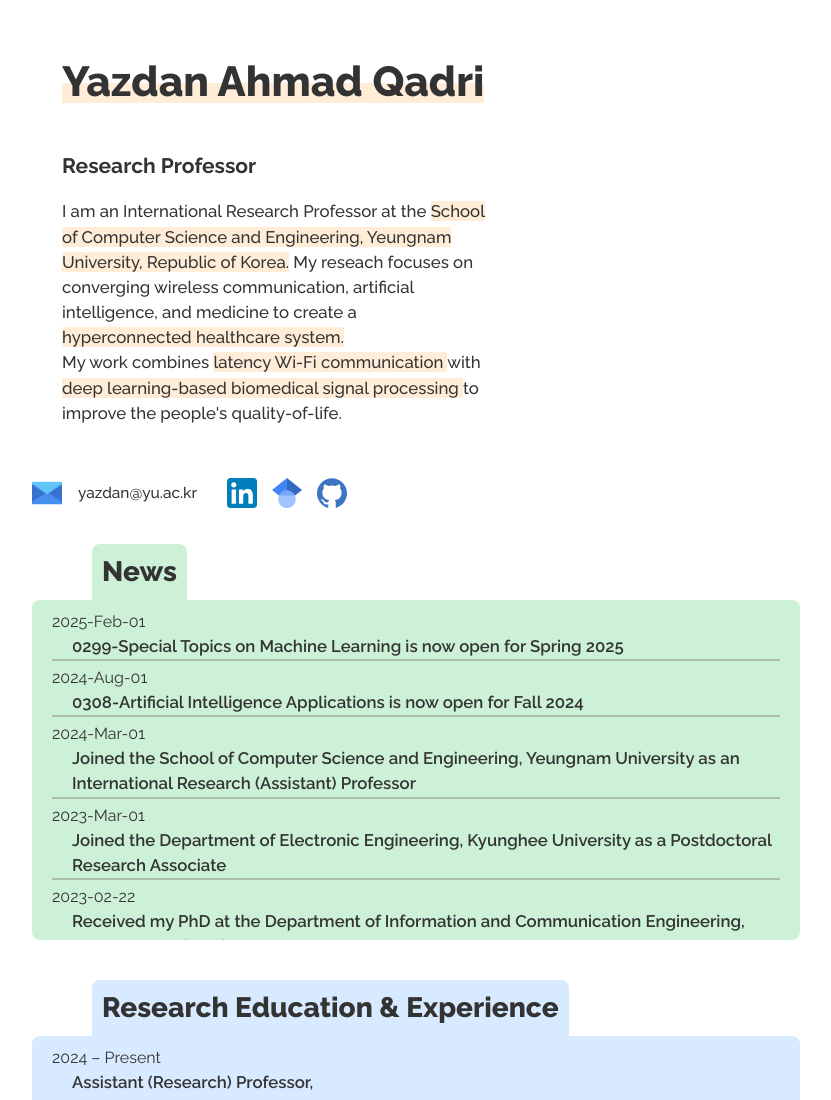
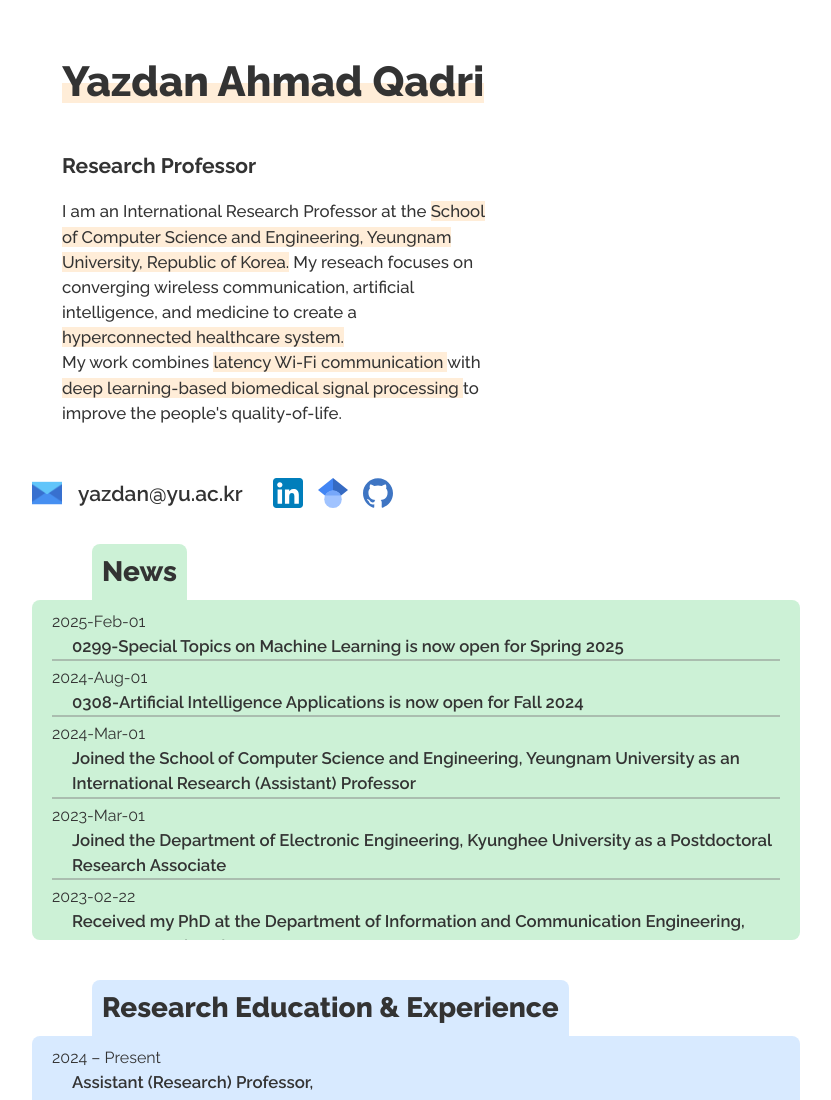
Before and after one commit to yazdanaq/yazdanaq.github.io, a plain HTML site: page index.html in a window 1280 px wide. Shown: the top 1100 px of the page, without its empty margins (224-1055 px from the left). Drawn offline with Linux system fonts and the light colour scheme.

Commit message:
Update styles.css

```diff
--- a/styles.css
+++ b/styles.css
@@ -582,8 +582,8 @@ a {
 }
 
 .contact-email a {
-    font-size: 1.1rem;
-    font-weight: 500;
+    font-size: 1.5rem;
+    font-weight: 600;
     color: #333;
     display: flex;
     align-items: center;
```
